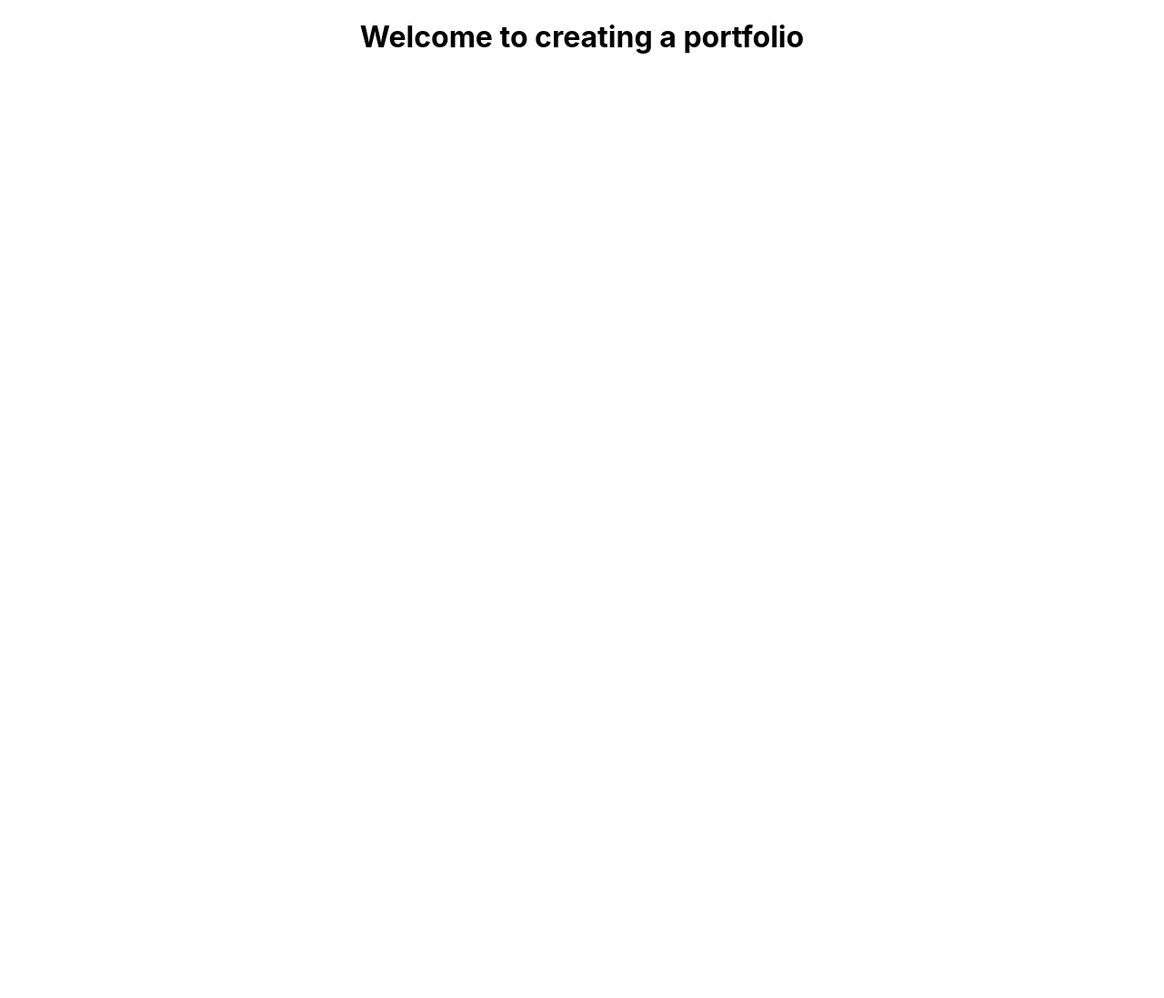
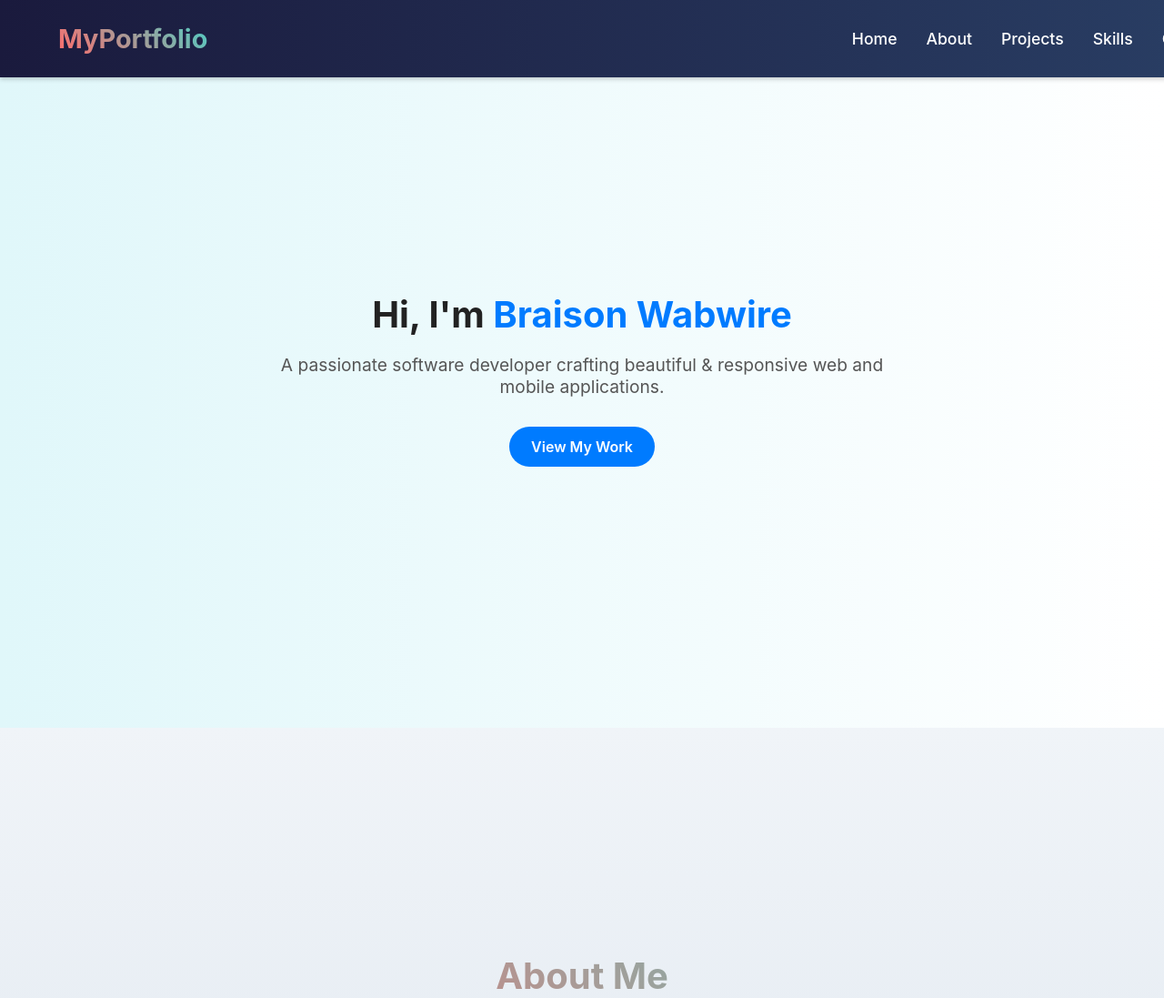
Before and after one commit to BraisonWabwire/myportfolio, a React (Create React App) app: page / in a window 1280 px wide. Shown: the top 1097 px of the page at 91% size. Before the commit the page ends 800 px from the top, so only its background shows below. Built offline with nearby package versions, Linux system fonts and the light colour scheme.

Commit message:
Creating the about page

```diff
--- a/package.json
+++ b/package.json
@@ -9,6 +9,7 @@
     "@testing-library/user-event": "^13.5.0",
     "react": "^19.1.0",
     "react-dom": "^19.1.0",
+    "react-router-dom": "^7.5.3",
     "react-scripts": "5.0.1",
     "web-vitals": "^2.1.4"
   },
--- a/src/App.js
+++ b/src/App.js
@@ -1,9 +1,16 @@
 import './App.css';
+import About from './components/About';
+import Hero from './components/Hero';
+import Navbar from './components/Navbar';
 
 function App() {
   return (
     <div className="App">
-      <h1>Welcome to creating a portfolio</h1>
+      <Navbar></Navbar>
+      <main>
+      <Hero></Hero>
+      <About></About>
+      </main>
     </div>
   );
 }
--- /dev/null
+++ b/src/components/About.css
@@ -0,0 +1,139 @@
+/* About Section */
+.about-section {
+    padding: 6rem 5%;
+    background: linear-gradient(180deg, #f0f4f8 0%, #d9e2ec 100%);
+    min-height: 100vh;
+    display: flex;
+    justify-content: center;
+    align-items: center;
+  }
+
+  /* Container for Content */
+  .about-container {
+    max-width: 1200px;
+    margin: 0 auto;
+  }
+
+  /* Title Styling */
+  .about-title {
+    font-size: 2.5rem;
+    font-weight: bold;
+    text-align: center;
+    background: linear-gradient(45deg, #ff6b6b, #4ecdc4);
+    -webkit-background-clip: text;
+    background-clip: text;
+    color: transparent;
+    margin-bottom: 3rem;
+    position: relative;
+  }
+
+  .about-title::after {
+    content: '';
+    position: absolute;
+    width: 80px;
+    height: 4px;
+    background: linear-gradient(45deg, #ff6b6b, #4ecdc4);
+    bottom: -10px;
+    left: 50%;
+    transform: translateX(-50%);
+    border-radius: 2px;
+  }
+
+  /* Content Layout */
+  .about-content {
+    display: flex;
+    gap: 2rem;
+    align-items: center;
+    justify-content: space-between;
+  }
+
+  /* Profile Image */
+  .about-image {
+    flex: 1;
+    max-width: 300px;
+  }
+
+  .profile-img {
+    width: 100%;
+    border-radius: 50%;
+    border: 5px solid #ffffff;
+    box-shadow: 0 4px 15px rgba(0, 0, 0, 0.2);
+    transition: transform 0.3s ease, box-shadow 0.3s ease;
+  }
+
+  .profile-img:hover {
+    transform: scale(1.05);
+    box-shadow: 0 6px 20px rgba(0, 0, 0, 0.3);
+  }
+
+  /* Text Content */
+  .about-text {
+    flex: 2;
+    color: #333;
+    font-size: 1.1rem;
+    line-height: 1.8;
+  }
+
+  .about-text p {
+    margin-bottom: 1.5rem;
+  }
+
+  /* Call-to-Action Button */
+  .cta-button {
+    display: inline-block;
+    padding: 0.8rem 2rem;
+    background: linear-gradient(45deg, #ff6b6b, #4ecdc4);
+    color: #ffffff;
+    text-decoration: none;
+    border-radius: 50px;
+    font-weight: 500;
+    transition: all 0.3s ease;
+  }
+
+  .cta-button:hover {
+    transform: translateY(-2px);
+    box-shadow: 0 4px 15px rgba(0, 0, 0, 0.2);
+  }
+
+  /* Responsive Design */
+  @media (max-width: 768px) {
+    .about-content {
+      flex-direction: column;
+      text-align: center;
+    }
+
+    .about-image {
+      max-width: 250px;
+      margin: 0 auto;
+    }
+
+    .about-title {
+      font-size: 2rem;
+    }
+
+    .about-text {
+      font-size: 1rem;
+    }
+
+    .cta-button {
+      padding: 0.7rem 1.5rem;
+    }
+  }
+
+  @media (max-width: 480px) {
+    .about-section {
+      padding: 4rem 3%;
+    }
+
+    .about-title {
+      font-size: 1.8rem;
+    }
+
+    .about-image {
+      max-width: 200px;
+    }
+
+    .about-text {
+      font-size: 0.95rem;
+    }
+  }
--- /dev/null
+++ b/src/components/About.jsx
@@ -0,0 +1,39 @@
+import React from 'react';
+import './About.css'; // Import the CSS file for styling
+import myProfile from '../assets/profile.jpg'; // Import your profile image
+
+const About = () => {
+  return (
+    <section id="about" className="about-section">
+      <div className="about-container">
+        <h2 className="about-title">About Me</h2>
+        <div className="about-content">
+          <div className="about-image">
+            <img
+              src={myProfile} // Replace with your image URL
+              alt="Profile"
+              className="profile-img"
+            />
+          </div>
+          <div className="about-text">
+            <p>
+              Hi, I'm [Your Name], a passionate [your profession, e.g., Web Developer/Designer] with a love for creating
+              innovative and user-friendly solutions. With a strong foundation in [list key skills, e.g., React, JavaScript, UI/UX design], I strive to build projects that make a difference.
+            </p>
+            <p>
+              My journey in [your field] began [brief background, e.g., X years ago when I started coding]. Since then, I've worked on [mention types of projects or experiences, e.g., dynamic web apps, freelance projects, or open-source contributions]. I thrive on challenges and am always eager to learn new technologies.
+            </p>
+            <p>
+              When I'm not coding, you can find me [personal interests, e.g., hiking, reading, or experimenting with new recipes]. Let's connect and create something amazing together!
+            </p>
+            <a href="#contact" className="cta-button">
+              Get in Touch
+            </a>
+          </div>
+        </div>
+      </div>
+    </section>
+  );
+};
+
+export default About;
--- /dev/null
+++ b/src/components/Hero.css
@@ -0,0 +1,70 @@
+/* Hero.css */
+
+.hero {
+    height: 100vh;
+    background: linear-gradient(to right, #e0f7fa, #ffffff);
+    display: flex;
+    justify-content: center;
+    align-items: center;
+    text-align: center;
+    padding: 0 2rem;
+  }
+
+  .hero-content {
+    max-width: 700px;
+    animation: fadeInUp 1.2s ease forwards;
+  }
+
+  .hero h1 {
+    font-size: 2.5rem;
+    color: #222;
+    margin-bottom: 1rem;
+  }
+
+  .hero .highlight {
+    color: #007bff;
+  }
+
+  .hero p {
+    font-size: 1.2rem;
+    color: #555;
+    margin-bottom: 2rem;
+  }
+
+  .hero-btn {
+    display: inline-block;
+    padding: 0.75rem 1.5rem;
+    background-color: #007bff;
+    color: #fff;
+    border-radius: 30px;
+    text-decoration: none;
+    font-weight: 600;
+    transition: background 0.3s ease;
+  }
+
+  .hero-btn:hover {
+    background-color: #0056b3;
+  }
+
+  /* Animation */
+  @keyframes fadeInUp {
+    0% {
+      opacity: 0;
+      transform: translateY(40px);
+    }
+    100% {
+      opacity: 1;
+      transform: translateY(0);
+    }
+  }
+
+  /* Responsive */
+  @media (max-width: 600px) {
+    .hero h1 {
+      font-size: 2rem;
+    }
+
+    .hero p {
+      font-size: 1rem;
+    }
+  }
--- /dev/null
+++ b/src/components/Hero.jsx
@@ -0,0 +1,16 @@
+import React from 'react';
+import './Hero.css'; // Import the CSS file for styling
+
+function Hero() {
+  return (
+    <section className="hero" id="hero">
+      <div className="hero-content">
+        <h1>Hi, I'm <span className="highlight">Braison Wabwire</span></h1>
+        <p>A passionate software developer crafting beautiful & responsive web and mobile applications.</p>
+        <a href="#projects" className="hero-btn">View My Work</a>
+      </div>
+    </section>
+  );
+}
+
+export default Hero;
--- /dev/null
+++ b/src/components/Navbar.css
@@ -0,0 +1,144 @@
+/* Navbar Container */
+.navbar {
+    display: flex;
+    justify-content: space-between;
+    align-items: center;
+    padding: 1.5rem 5%;
+    background: linear-gradient(90deg, #1a1a3d 0%, #2a4066 100%);
+    position: fixed;
+    width: 100%;
+    top: 0;
+    z-index: 1000;
+    box-shadow: 0 2px 5px rgba(0, 0, 0, 0.2);
+    transition: all 0.3s ease;
+  }
+
+  /* Logo Styling */
+  .navbar-logo {
+    font-size: 1.8rem;
+    font-weight: bold;
+    background: linear-gradient(45deg, #ff6b6b, #4ecdc4);
+    -webkit-background-clip: text;
+    background-clip: text;
+    color: transparent;
+    cursor: pointer;
+    transition: transform 0.3s ease;
+  }
+
+  .navbar-logo:hover {
+    transform: scale(1.05);
+  }
+
+  /* Navbar Links */
+  .navbar-links {
+    display: flex;
+    gap: 2rem;
+  }
+
+  .navbar-links a {
+    color: #ffffff;
+    text-decoration: none;
+    font-size: 1.1rem;
+    font-weight: 500;
+    position: relative;
+    padding: 0.5rem 0;
+    transition: all 0.3s ease;
+  }
+
+  .navbar-links a::after {
+    content: '';
+    position: absolute;
+    width: 0;
+    height: 2px;
+    bottom: 0;
+    left: 0;
+    background: linear-gradient(45deg, #ff6b6b, #4ecdc4);
+    transition: width 0.3s ease;
+  }
+
+  .navbar-links a:hover::after {
+    width: 100%;
+  }
+
+  .navbar-links a:hover {
+    color: #4ecdc4;
+    transform: translateY(-2px);
+  }
+
+  /* Menu Toggle (Hamburger) */
+  .menu-toggle {
+    display: none;
+    flex-direction: column;
+    justify-content: space-between;
+    width: 30px;
+    height: 20px;
+    cursor: pointer;
+  }
+
+  .bar {
+    width: 100%;
+    height: 3px;
+    background: linear-gradient(45deg, #ff6b6b, #4ecdc4);
+    border-radius: 10px;
+    transition: all 0.3s ease;
+  }
+
+  .menu-toggle.open .bar:nth-child(1) {
+    transform: rotate(45deg) translate(5px, 5px);
+  }
+
+  .menu-toggle.open .bar:nth-child(2) {
+    opacity: 0;
+  }
+
+  .menu-toggle.open .bar:nth-child(3) {
+    transform: rotate(-45deg) translate(7px, -7px);
+  }
+
+  /* Responsive Design */
+  @media (max-width: 768px) {
+    .menu-toggle {
+      display: flex;
+    }
+
+    .navbar-links {
+      display: none;
+      position: absolute;
+      top: 100%;
+      left: 0;
+      width: 100%;
+      background: linear-gradient(180deg, #1a1a3d 0%, #2a4066 100%);
+      flex-direction: column;
+      align-items: center;
+      padding: 2rem 0;
+      box-shadow: 0 5px 10px rgba(0, 0, 0, 0.3);
+      transform: translateY(-10px);
+      opacity: 0;
+      transition: all 0.3s ease;
+    }
+
+    .navbar-links.active {
+      display: flex;
+      transform: translateY(0);
+      opacity: 1;
+    }
+
+    .navbar-links a {
+      font-size: 1.2rem;
+      margin: 0.5rem 0;
+    }
+  }
+
+  @media (max-width: 480px) {
+    .navbar {
+      padding: 1rem 3%;
+    }
+
+    .navbar-logo {
+      font-size: 1.5rem;
+    }
+
+    .navbar-links a {
+      font-size: 1rem;
+    }
+  }
--- a/src/components/Navbar.jsx
+++ b/src/components/Navbar.jsx
@@ -1,4 +1,5 @@
 import React from 'react'
+import './Navbar.css'; // Import the CSS file for styling
 
 function Navbar() {
 
```
Also changed, not shown: src/assets/profile.jpg (added), 1 other file (tests, documents, lock files or other folders).
